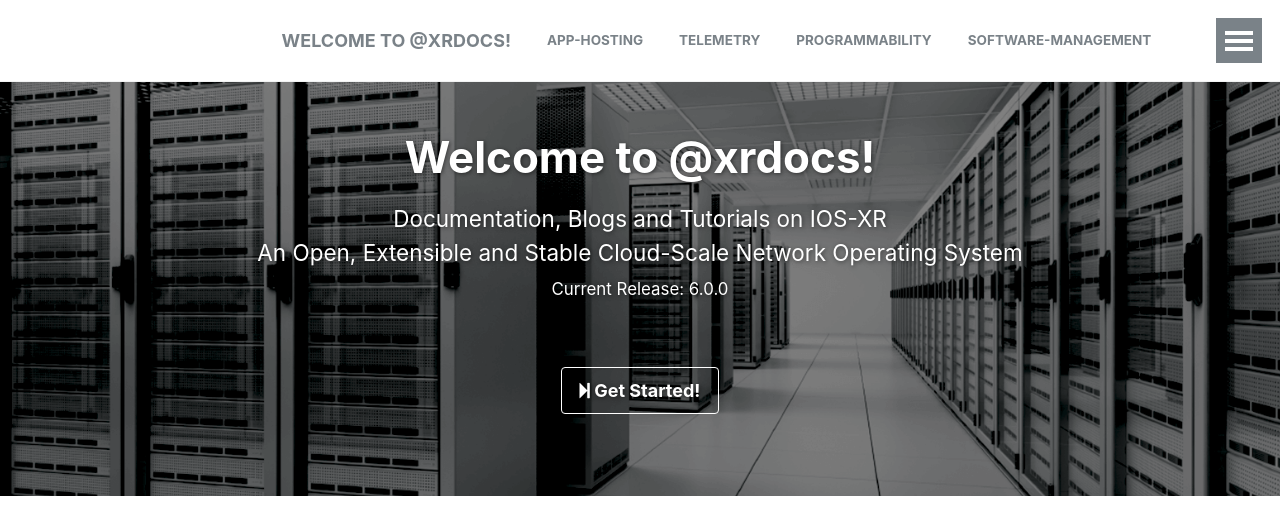
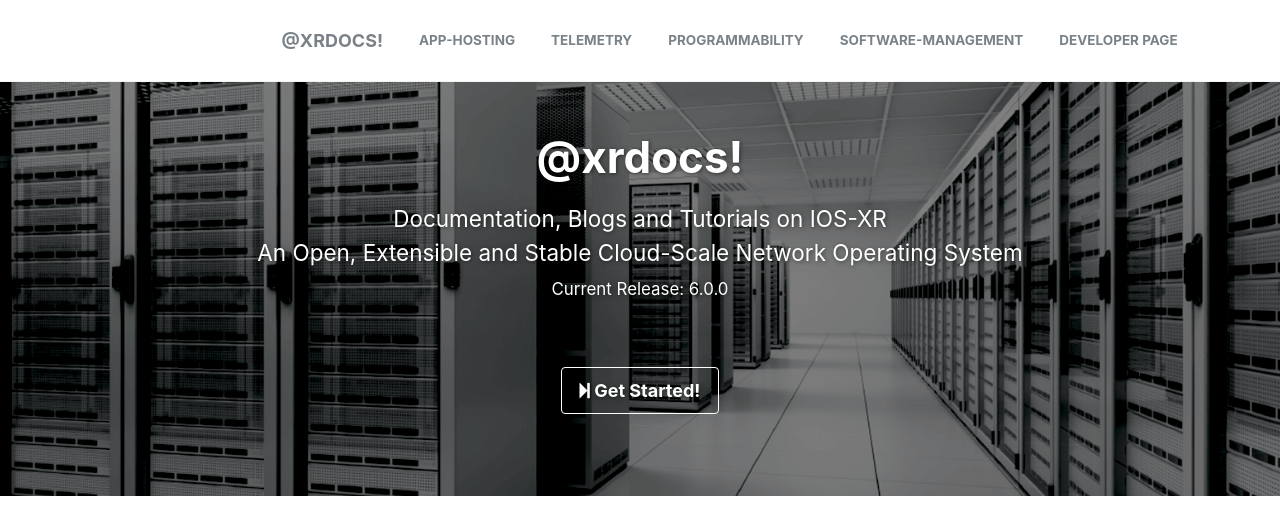
Before and after one commit to xrdocs/xrdocs.github.io, a Jekyll site: the page built from _pages/home.md, in a window 1280 px wide, cut to the strip 0-532 px from the top of the page. Built offline with Jekyll 4.4.1, drawn with Linux system fonts in a browser that asks for light colours.

Commit message:
Fixed the masthead

```diff
--- a/_config.yml
+++ b/_config.yml
@@ -7,7 +7,7 @@
 
 # Site Settings
 locale                   : "en-US"
-title                    : "Welcome to @xrdocs!"
+title                    : "@xrdocs!"
 title_separator          : "-"
 name                     : &name "Cisco Systems Inc"
 description              : &description "Documentation, Blogs and Tutorials for all things IOS-XR"
```
